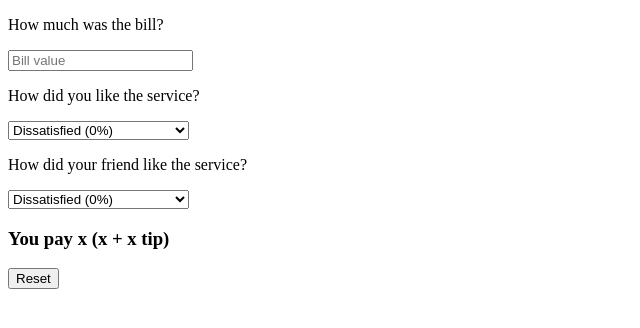
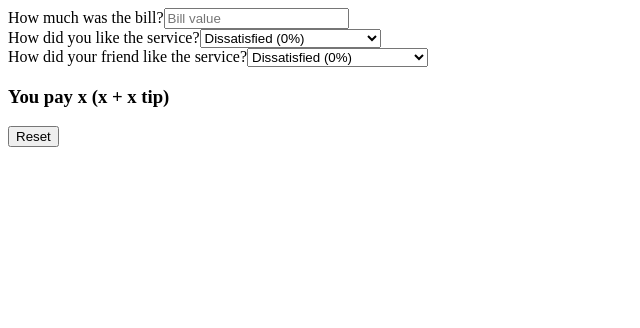
Before and after one commit to IrisWRX/react-learning, a React (Create React App) app in the folder tip-calculator/: page / in a window 1280 px wide. Shown: the top 328 px of the page, without its empty margins (0-640 px from the left). Built offline with nearby package versions, Linux system fonts and the light colour scheme.

Commit message:
built the component for select percentage

```diff
--- a/tip-calculator/src/App.js
+++ b/tip-calculator/src/App.js
@@ -10,12 +10,18 @@ export default function App() {
 
 function TipCalculator() {
   const [bill, setBill] = useState("");
+  const [percentage1, setPercentage1] = useState(0);
+  const [percentage2, setPercentage2] = useState(0);
 
   return (
     <div>
       <BillInput bill={bill} onSetBill={setBill} />
-      <SelectPercentage>How did you like the service?</SelectPercentage>
-      <SelectPercentage>How did your friend like the service?</SelectPercentage>
+      <SelectPercentage percentage={percentage1} onSelect={setPercentage1}>
+        How did you like the service?
+      </SelectPercentage>
+      <SelectPercentage percentage={percentage2} onSelect={setPercentage2}>
+        How did your friend like the service?
+      </SelectPercentage>
       <Output />
       <Reset />
     </div>
@@ -25,7 +31,7 @@ function TipCalculator() {
 function BillInput({ bill, onSetBill }) {
   return (
     <div>
-      <p>How much was the bill?</p>
+      <label>How much was the bill?</label>
       <input
         type="text"
         placeholder="Bill value"
@@ -36,15 +42,18 @@ function BillInput({ bill, onSetBill }) {
   );
 }
 
-function SelectPercentage({ children }) {
+function SelectPercentage({ children, percentage, onSelect }) {
   return (
     <div>
-      <p>{children}</p>
-      <select>
-        <option>Dissatisfied (0%)</option>
-        <option>It was okay (5%)</option>
-        <option>It was good (10%)</option>
-        <option>Absolutely amazing! (20%)</option>
+      <label>{children}</label>
+      <select
+        value={percentage}
+        onChange={(e) => onSelect(Number(e.target.value))}
+      >
+        <option value="0">Dissatisfied (0%)</option>
+        <option value="5">It was okay (5%)</option>
+        <option value="10">It was good (10%)</option>
+        <option value="20">Absolutely amazing! (20%)</option>
       </select>
     </div>
   );
```
